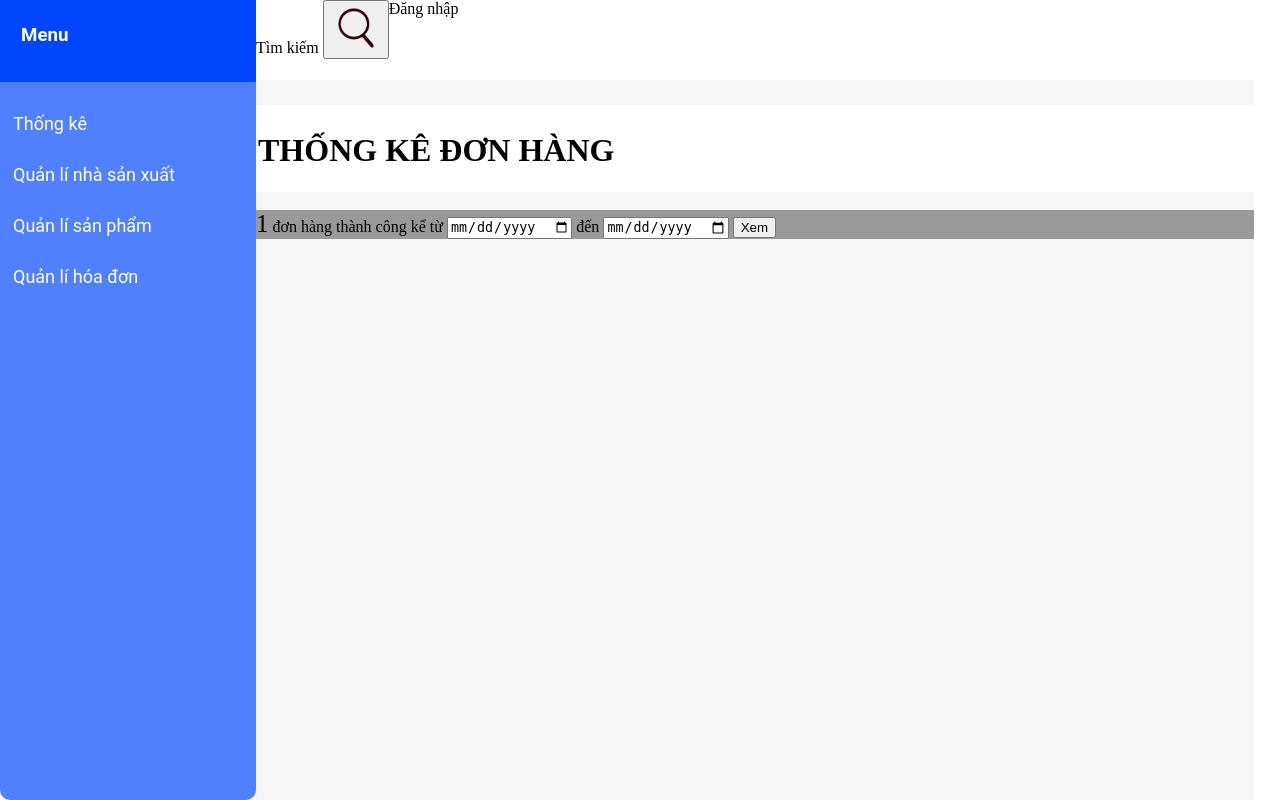
After one commit to hydra029/J2School, a PHP site: page /admin/list_receipts/index.php in a window 1280 px wide. The commit adds this page. Run offline with PHP 8.4, Linux system fonts and the light colour scheme; a user stored in the database is signed in.

Commit message:
new feature: list  receipts

```diff
--- a/admin/index1.css
+++ b/admin/index1.css
@@ -264,3 +264,9 @@ li:hover{
   background: #5080FE;
   color: #fff;
 }
+
+
+/*---------------------------list_item--------------------------------------*/
+.list_item {
+  background-color: #999999;
+}
--- /dev/null
+++ b/admin/list_receipts/index.php
@@ -0,0 +1,74 @@
+<?php require '../check_admin_login.php' ?>
+<!DOCTYPE html>
+<html>
+<head>
+	<title></title>
+	<link rel="stylesheet" href="../index1.css">
+	<link rel="stylesheet" href="../style_validate1.css">
+</head>
+<body>
+
+<?php
+require '../connect_database.php';
+
+
+
+
+ ?>
+
+
+
+<div class="all">
+	<div class="left">
+		<?php require '../menu.php'; ?>
+	</div>
+
+	<div class="right">
+		<div class="top">
+
+			<div class = "search">
+				<form class = "form_search">
+					Tìm kiếm
+<!-- 					<input type="search" name="search"> -->
+					<button>
+						<img src="../style/style_image/icon_search.png" width="50px">
+					</button>
+				</form>
+			</div>
+
+			<div class = "login">
+				<a class = "login" href="https://google.com">Đăng nhập</a>
+			</div>
+		</div>
+
+
+		<div class = "bot">
+			<div class = "header">
+				<h1 class =  "header" >THỐNG KÊ ĐƠN HÀNG</h1>
+			</div>
+			<br>
+
+			<?php require '../validate.php' ?>
+			<div class = "list_item">
+				<form method="post" action="process_view_receipts.php?type=date">
+					<span style="font-size: 25px"><?php
+					if ( isset($_SESSION['count']) ) {
+						echo $_SESSION['count'];
+					}
+					 ?></span>
+
+					đơn hàng thành công kể từ
+					<input type="date" name="start_date">
+					đến
+					<input type="date" name="end_date">
+					<button>Xem</button>
+				</form>
+			</div>
+
+		</div>
+	</div>
+</div>
+
+
+</body>
+</html>
--- a/admin/menu.php
+++ b/admin/menu.php
@@ -10,6 +10,25 @@
 
     <div class = "ul_items">
 		<ul>
+
+			<li>
+				Thống kê
+				<ul>
+					<li>
+						<a href="../list_receipts/index.php">Thống kê hóa đơn</a>
+					</li>
+					<li>
+						<a href="../manufacturers/form_insert_manufacturers.php">Thống kê sản phẩm</a>
+					</li>
+					<li>
+						<a href="../manufacturers/form_insert_manufacturers.php">Doanh thu theo thời gian</a>
+					</li>
+					<li>
+						<a href="../manufacturers/form_insert_manufacturers.php">Khách hàng tiềm năng</a>
+					</li>
+				</ul>
+			</li>
+
 			<li>
 				Quản lí nhà sản xuất
 				<ul>
```
Also changed, not shown: admin/list_receipts/process_view_receipts.php (added, +23 -0 lines), admin/list_cash_earn/index.php (added).
